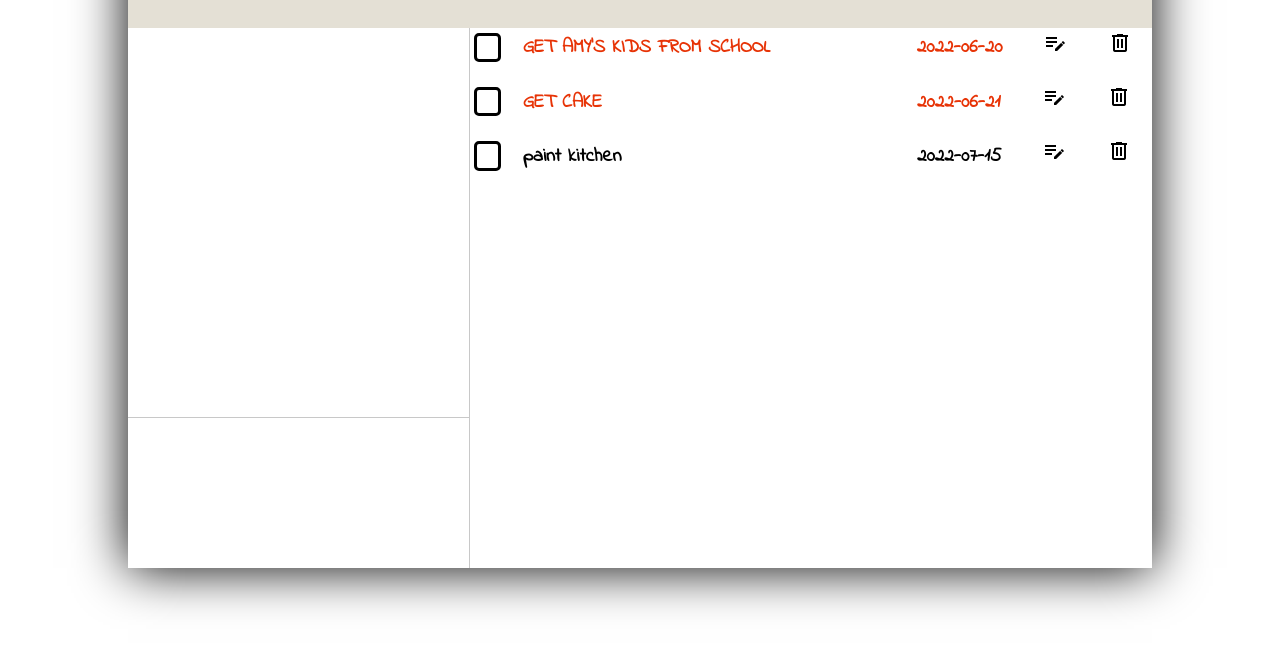
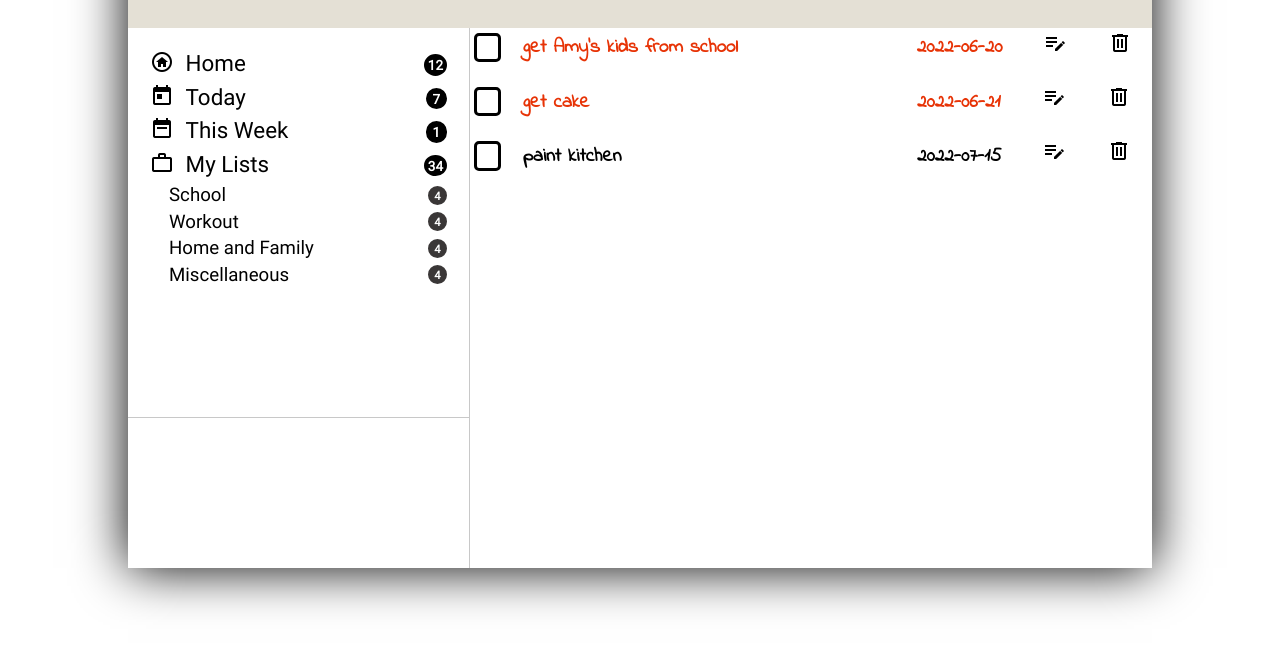
Before and after one commit to prospero-apps/todo-list, a website built with webpack: page dist/index.html in a window 1280 px wide. Shown: the part 152-800 px from the top of the page. Built offline with nearby package versions, Linux system fonts and the light colour scheme; files whose address does not match are found by name.

Commit message:
Create basic navigation in the sidebar

```diff
--- a/src/index.js
+++ b/src/index.js
@@ -1,5 +1,6 @@
 import './style.css';
 import displayList from './listDisplay';
+import displayNav from './navDisplay';
 import { allLists } from './sample';
 
 import {
@@ -11,5 +12,7 @@ import {
     mainPanel,
 } from './dom';
 
+sidebar.appendChild(displayNav());
+
 const chosenList = allLists.getLists()[2];
 mainPanel.appendChild(displayList(chosenList));
--- /dev/null
+++ b/src/navDisplay.js
@@ -0,0 +1,39 @@
+import { allLists } from './sample';
+import displayNavItem from './navItemDisplay';
+
+// icons
+import HomeIcon from './icons/home.png';
+import TodayIcon from './icons/today.png';
+import WeekIcon from './icons/week.png';
+import MyListsIcon from './icons/projects.png';
+
+function displayNav() {
+    const navPanel = document.createElement('div');
+    navPanel.className = 'nav-panel';
+
+    const homeList = displayNavItem('Home', HomeIcon, 12);
+    homeList.classList.add('home-list');
+    navPanel.appendChild(homeList);
+
+    const todayList = displayNavItem('Today', TodayIcon, 7);
+    todayList.classList.add('today-list');
+    navPanel.appendChild(todayList);
+
+    const weekList = displayNavItem('This Week', WeekIcon, 1);
+    weekList.classList.add('week-list');
+    navPanel.appendChild(weekList);
+
+    const myLists = displayNavItem('My Lists', MyListsIcon, 34);
+    myLists.classList.add('my-lists');
+    navPanel.appendChild(myLists);
+
+    for(let list of allLists.getLists()) {
+        const listName = displayNavItem(list.getName(), '', 4);
+        listName.classList.add('list-name');
+        navPanel.appendChild(listName);
+    }
+
+    return navPanel;
+}
+
+export default displayNav;
--- /dev/null
+++ b/src/navItemDisplay.js
@@ -0,0 +1,36 @@
+import { createIcon } from './dom';
+
+function displayNavItem(listName, icon, count) {
+    const navItem = document.createElement('div');
+    navItem.className = 'nav-item';
+
+    // icon + name
+    const navIconName = document.createElement('div');
+    navIconName.className = 'nav-icon-name';
+
+    // icon
+    const navIcon = document.createElement('div');
+    navIcon.className = 'nav-icon';
+    if(icon) {
+        navIcon.appendChild(createIcon(icon));
+        navIconName.appendChild(navIcon);
+    }
+
+    // name
+    const navName = document.createElement('div');
+    navName.className = 'nav-name';
+    navName.textContent = listName;
+    navIconName.appendChild (navName);
+
+    navItem.appendChild(navIconName);
+
+    // counter
+    const navCounter = document.createElement('div');
+    navCounter.className = 'nav-counter';
+    navCounter.textContent = count;
+    navItem.appendChild(navCounter);
+
+    return navItem;
+}
+
+export default displayNavItem;
--- a/src/style.css
+++ b/src/style.css
@@ -76,7 +76,6 @@ body {
 
 .high-priority {
     color: var(--high-priority-color);
-    text-transform: uppercase;
 }
 
 .todo-title-panel {
@@ -84,12 +83,12 @@ body {
     display: flex;
     align-items: center;
     gap: 1em;
-    cursor: pointer;
 }
 
 .todo-title-panel:hover,
-.todo-title-panel:active {
-    color: rgb(68, 63, 63);
+.todo-title-panel:active,
+.nav-item:hover,
+.nav-item:active {
     background-color: var(--bg-color);
 }
 
@@ -158,3 +157,73 @@ body {
     flex-direction: column;
     gap: .5em;
 }
+
+/* sidebar */
+.nav-panel {
+    padding: 1em;
+    font-size: .7em;
+    display: flex;
+    flex-direction: column;
+    gap: .2em;
+}
+
+.nav-item {
+    display: flex;
+    gap: 1em;
+    justify-content: space-between;
+    align-items: center;
+}
+
+.nav-item:hover,
+.nav-item:active {
+    cursor: pointer;
+}
+
+.nav-icon-name {
+    display: flex;
+    align-items:flex-start;
+    gap: .5em;
+}
+
+.nav-name {
+
+}
+
+.home-list {
+
+}
+
+.today-list {
+
+}
+
+.week-list {
+
+}
+
+.my-lists {
+
+}
+
+.list-name {
+    font-size: smaller;
+    padding-left: 1em;
+}
+
+.nav-counter {
+    color: white;
+    border: 2px solid black;
+    background-color: black;
+    min-width: 1em;
+    height: 1em;
+    font-size: .6em;
+    font-weight: bold;
+    padding: 2px;
+    text-align: center;
+    border-radius: 50%;
+}
+
+.list-name .nav-counter {
+    background-color: rgb(58, 55, 55);
+    border-color: rgb(58, 55, 55);
+}
```
Also changed, not shown: dist/2c6bde92e32d5c2d85f3.png (added), dist/5af7410126cb91b0bb43.png (added), dist/d5b7a2dba822ff3c692d.png (added), dist/decbcfeca3ade3bd709c.png (added), dist/main.js.
